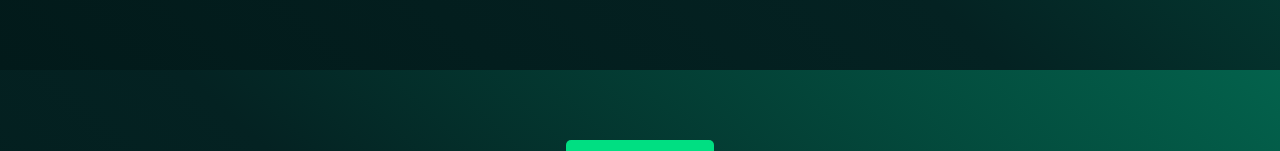
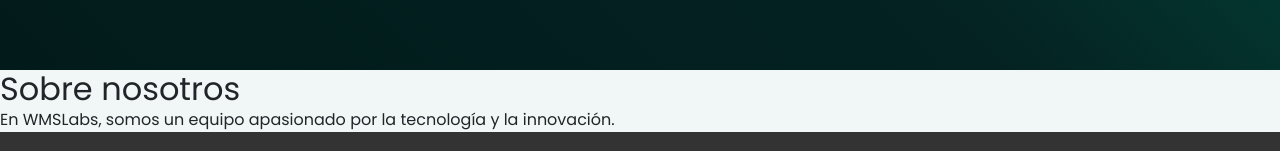
Before and after one commit to 103856/WMS-LABS, a Vue app: page / in a window 1280 px wide. Shown: the part 778-929 px from the top of the page. Built offline with nearby package versions, Linux system fonts and the light colour scheme; a web font is replaced by a local one.

Commit message:
WMS-98: Resstructuracion, creacion del layout y cambio a la carpeta paginas

```diff
--- a/src/App.vue
+++ b/src/App.vue
@@ -1,56 +1,9 @@
 <template>
-  <div id="app">
-    <Header
-      :titulo="title"
-      :subtitulo="subtitle"
-      :span="span"
-      @scroll="scrollToContent"
-    />
-
-    <NavigationMenu />
-    <router-view />
-    <main>
-      <section id="contenido" class="content-section styled-section">
-        <h2 class="aboutUs">Sobre nosotros</h2>
-        <p class="Description">
-          En WMSLabs, somos un equipo apasionado por la tecnología y la innovación. Nos especializamos en el desarrollo de soluciones de software diseñadas para impulsar el crecimiento de empresas de todos los tamaños. Nuestra misión es crear productos digitales rentables y escalables que no solo resuelvan problemas, sino que generen un impacto positivo a largo plazo.
-        </p>
-      </section>
-
-    </main>
-
-
-
-    <footer class="footer">
-      <p>© 2024 Mi Landing Page. Todos los derechos reservados.</p>
-    </footer>
-  </div>
+  <router-view />
 </template>
 
 <script>
-import Header from './components/Header.vue';
-import Footer from './components/Footer.vue';
-import NavigationMenu from './components/NavigationMenu.vue';
-
 export default {
-  components: {
-    Header,
-    Footer,
-    NavigationMenu,
-
-  },
-  data() {
-    return {
-      span: 'SOFTWARE',
-      title: 'Transforma tu negocio <br /> con software innovador',
-      subtitle: 'Creamos soluciones escalables que impulsan el crecimiento rentable',
-    };
-  },
-  methods: {
-    scrollToContent() {
-      const element = document.getElementById('contenido');
-      element.scrollIntoView({ behavior: 'smooth' });
-    },
-  },
+  name: 'App',
 };
 </script>
--- /dev/null
+++ b/src/layouts/DefaultLayout.vue
@@ -0,0 +1,43 @@
+<template>
+    <div>
+      <Header
+        :titulo="title"
+        :subtitulo="subtitle"
+        :span="span"
+        @scroll="scrollToContent"
+      />
+      <NavigationMenu />
+      <main>
+        <slot /> <!-- Aquí se inserta el contenido específico de cada página -->
+      </main>
+      <footer class="footer">
+        <p>© 2024 Mi Landing Page. Todos los derechos reservados.</p>
+      </footer>
+    </div>
+  </template>
+
+  <script>
+  import Header from '@/components/Header.vue';
+  import NavigationMenu from '@/components/NavigationMenu.vue';
+
+  export default {
+    name: 'DefaultLayout',
+    components: {
+      Header,
+      NavigationMenu,
+    },
+    data() {
+      return {
+        span: 'SOFTWARE',
+        title: 'Transforma tu negocio <br /> con software innovador',
+        subtitle: 'Creamos soluciones escalables que impulsan el crecimiento rentable',
+      };
+    },
+    methods: {
+      scrollToContent() {
+        const element = document.getElementById('contenido');
+        element.scrollIntoView({ behavior: 'smooth' });
+      },
+    },
+  };
+  </script>
--- a/src/main.js
+++ b/src/main.js
@@ -1,5 +1,3 @@
-
-
 import { createApp } from 'vue'
 import App from './App.vue'
 import './assets/css/styles.css'
--- /dev/null
+++ b/src/pages/HomeView.vue
@@ -0,0 +1,21 @@
+<template>
+    <DefaultLayout>
+      <section id="contenido" class="content-section styled-section">
+        <h2 class="aboutUs">Sobre nosotros</h2>
+        <p class="Description">
+          En WMSLabs, somos un equipo apasionado por la tecnología y la innovación.
+        </p>
+      </section>
+    </DefaultLayout>
+  </template>
+
+  <script>
+  import DefaultLayout from '@/layouts/DefaultLayout.vue';  // Verifica la ruta de importación
+
+  export default {
+    name: 'HomeView',
+    components: {
+      DefaultLayout,  // Asegúrate de registrar el componente
+    },
+  };
+  </script>
```
Also changed, not shown: src/router/index.js (+8 -8 lines), src/pages/Contacto.vue (renamed from src/components/Contacto.vue), src/pages/Producto.vue (renamed from src/components/Producto.vue).
